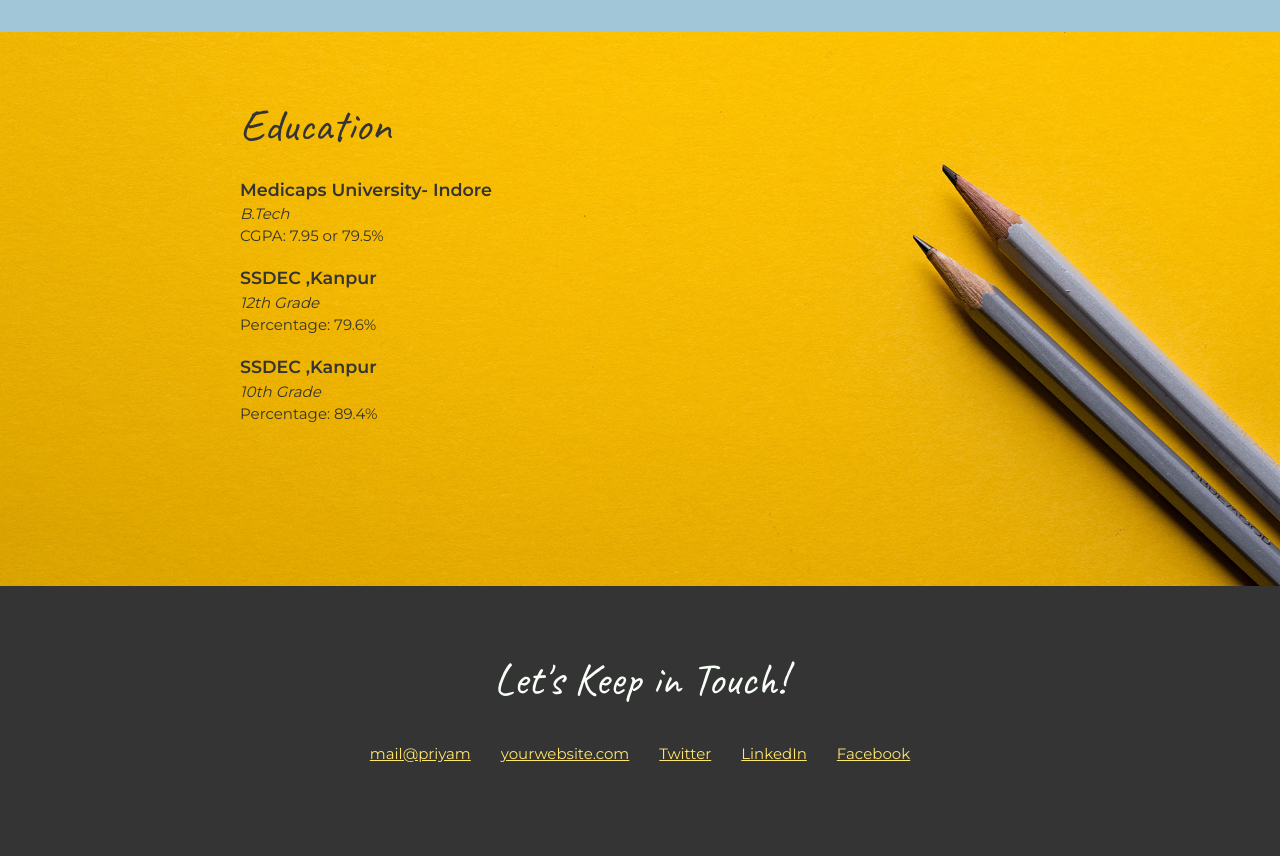
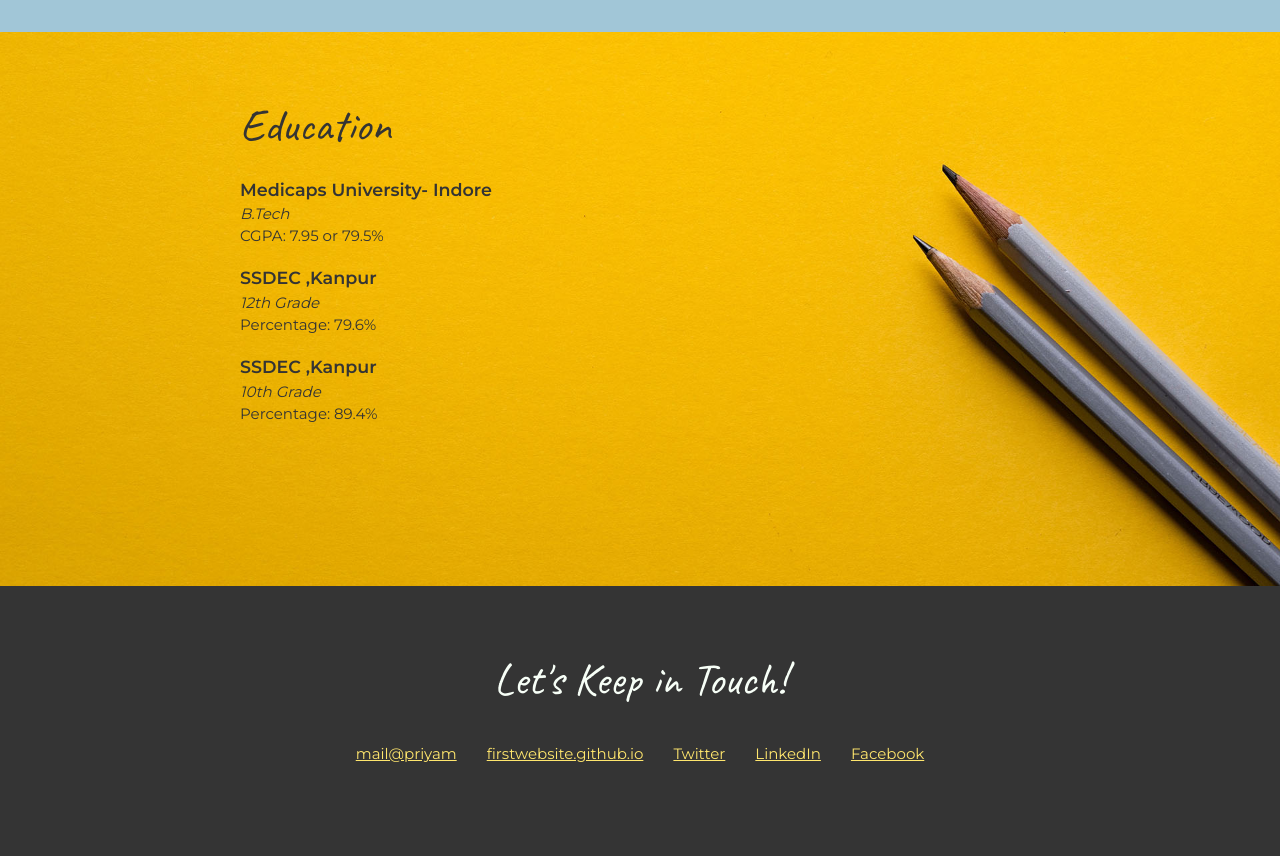
Before and after one commit to priyamsachan/myfirstproject.github.io, a plain HTML site: page index.html in a window 1280 px wide. Shown: the part 1353-2209 px from the top of the page. Drawn offline with Linux system fonts and the light colour scheme; files whose address does not match are found by name.

Commit message:
updated website

```diff
--- a/index.html
+++ b/index.html
@@ -80,7 +80,7 @@
 
         <ul class="contact-list">
           <li><a href="priyamsachan12051997@gmail.com">mail@priyam</a></li>
-          <li><a href="http://yourwebsite.com" target="_blank">yourwebsite.com</a></li>
+          <li><a href="https://priyamsachan.github.io/myfirstproject.github.io/" target="_blank">firstwebsite.github.io</a></li>
           <li><a href="#" target="_blank">Twitter</a></li>
           <li><a href="#" target="_blank">LinkedIn</a></li>
           <li><a href="#" target="_blank">Facebook</a></li>
```
